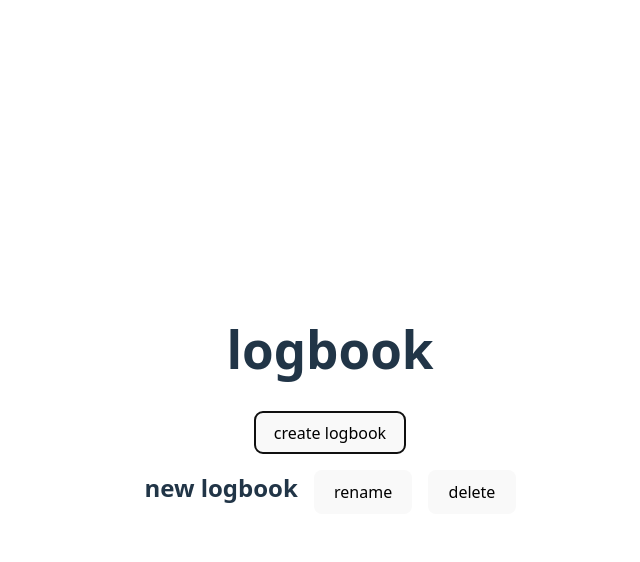
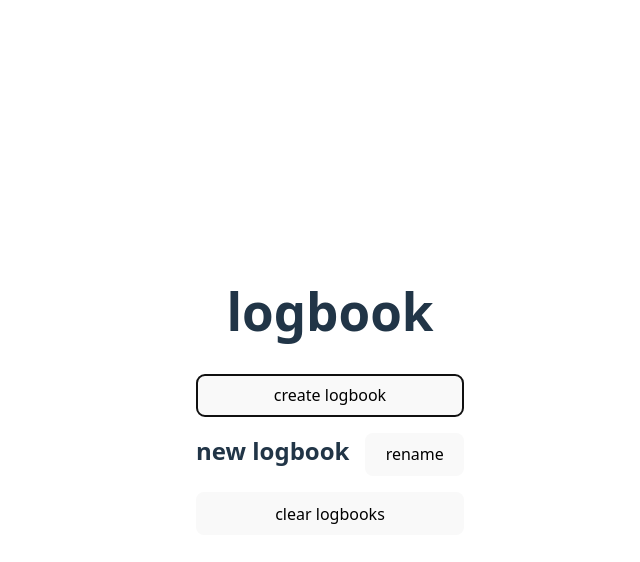
Before and after one commit to cruftbusters/logbook, a React (Vite) app: page / in a window 1280 px wide. Both pictures are taken after a click on the button "create logbook". Shown: the top 562 px of the page, without its empty margins (310-950 px from the left). Built offline with nearby package versions, Linux system fonts and the light colour scheme.

Commit message:
rename delete to clear and hoist clear button to top of list

```diff
--- a/src/App.tsx
+++ b/src/App.tsx
@@ -18,10 +18,6 @@ function App() {
 function Navigator() {
   const [logbooks, setLogbooks] = useState<Logbook[]>([])
 
-  function clear() {
-    setLogbooks([])
-  }
-
   function rename(title: string) {
     setLogbooks((logbooks) => {
       const [logbook] = logbooks
@@ -31,7 +27,7 @@ function Navigator() {
 
   return (
     <>
-      <p>
+      <p className="grid-item">
         <button
           onClick={() => {
             setLogbooks([
@@ -45,8 +41,18 @@ function Navigator() {
         </button>
       </p>
       {logbooks.map((logbook, index) => (
-        <ListItem actions={{ clear, rename }} logbook={logbook} key={index} />
+        <ListItem actions={{ rename }} logbook={logbook} key={index} />
       ))}
+      <p className="grid-item">
+        <button
+          hidden={logbooks.length < 1}
+          onClick={() => {
+            setLogbooks([])
+          }}
+        >
+          clear logbooks
+        </button>
+      </p>
     </>
   )
 }
@@ -98,7 +104,6 @@ function ListItem({
       >
         discard
       </button>
-      <button onClick={actions.clear}>delete</button>
     </li>
   )
 }
--- a/src/types.ts
+++ b/src/types.ts
@@ -1,5 +1,4 @@
 export type Actions = {
-  clear: () => void
   rename: (value: string) => void
 }
 export type Logbook = { title: string }
```
Also changed, not shown: 1 other file (tests, documents, lock files or other folders).
